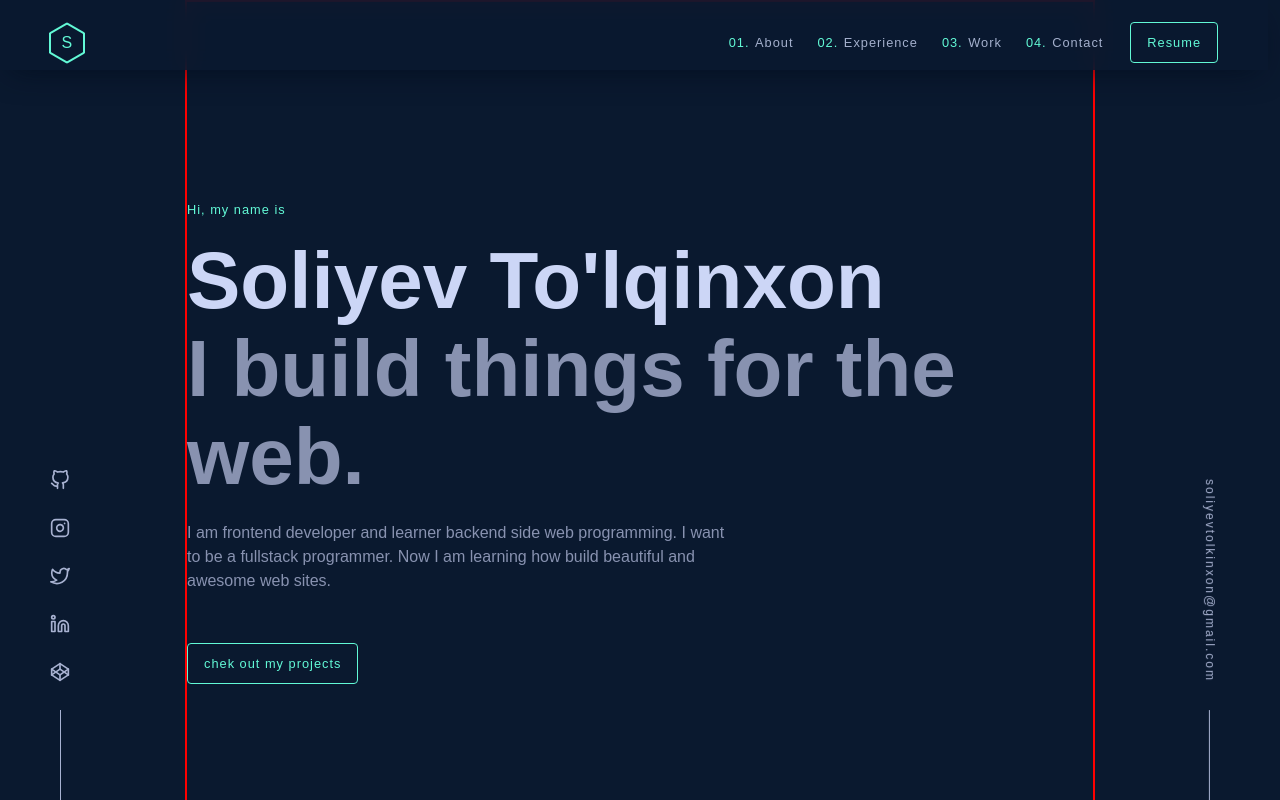
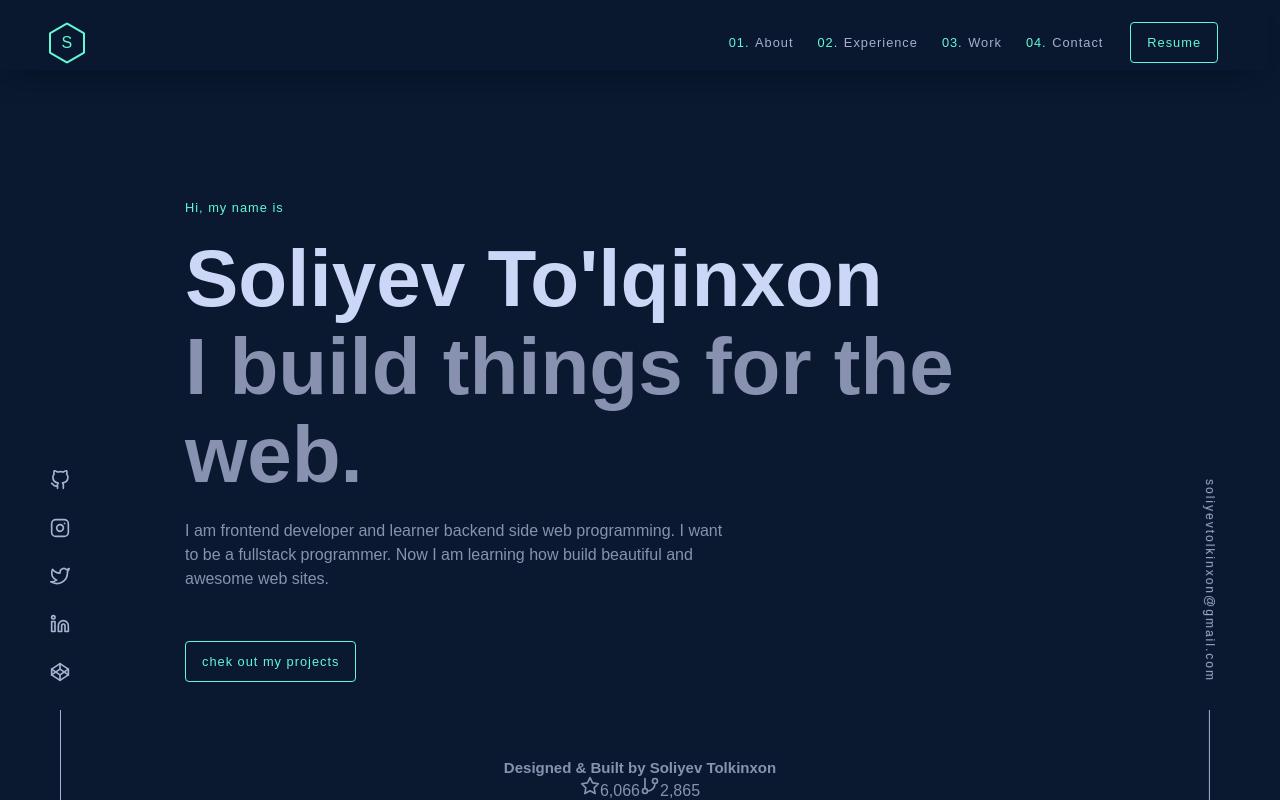
Before and after one commit to Tolkinxon/my-partfolio, a Next.js app: page / in a window 1280 px wide. Shown: the top 800 px of the page. Built offline with nearby package versions, Linux system fonts and the light colour scheme.

Commit message:
adde global css

```diff
--- a/styles/globals.css
+++ b/styles/globals.css
@@ -8,20 +8,17 @@
   height: 100vh;
   width: 100vw;
   background-color: #0a192f;
-  overflow: hidden;
-  height: 4500px;
+  overflow: auto;
   position: relative;
 }
 
 /**************  ALL CONTENTS PART ******/
 .content {
   margin: 0px auto;
-  /* height: 5200px; */
   width: calc(100vw - 370px);
   display: flex;
   flex-direction: column;
   align-items: center;
-  border: 2px solid red;
 }
 
 /**************  ALL CONTENTS PART ******/
```
